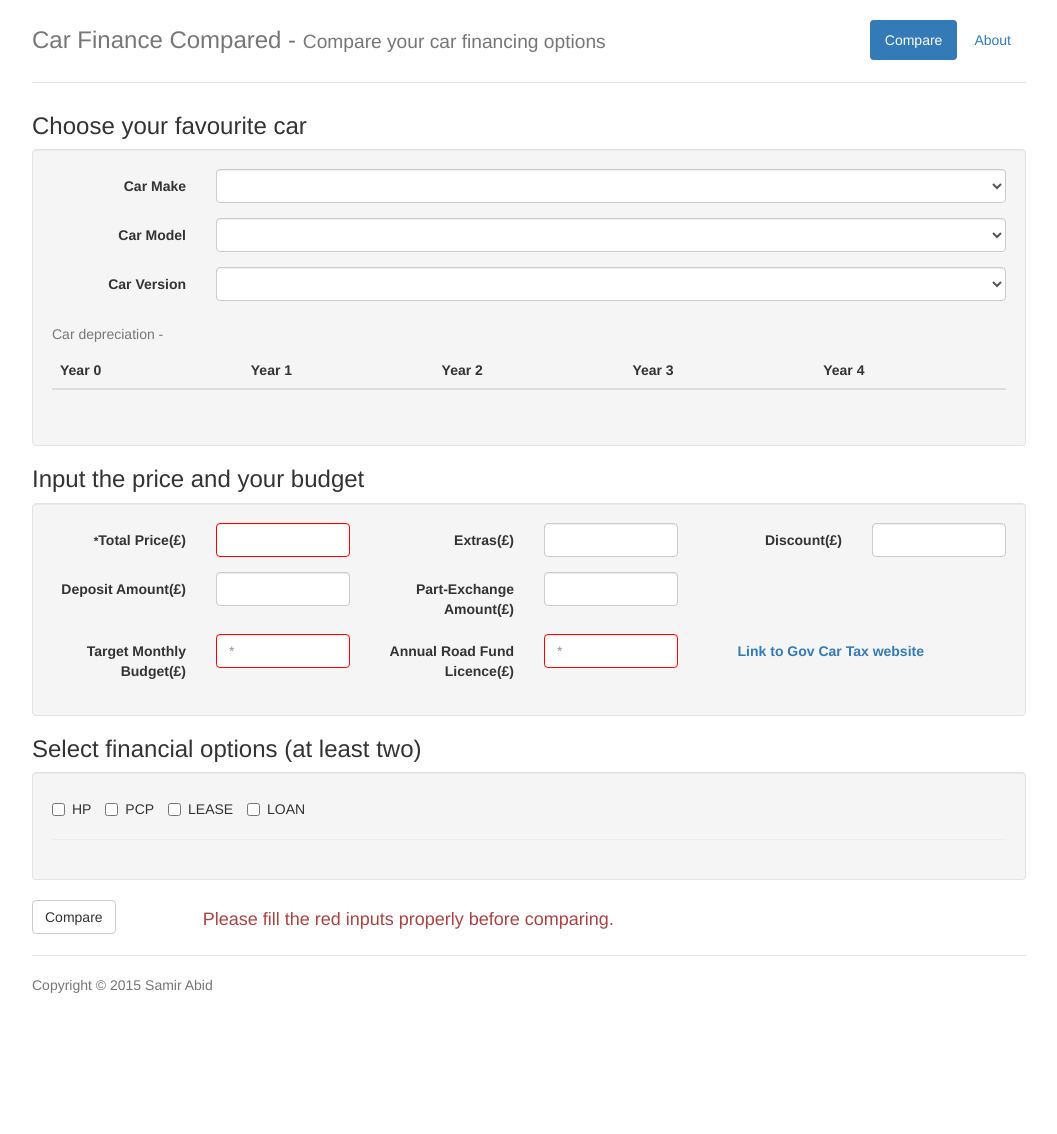
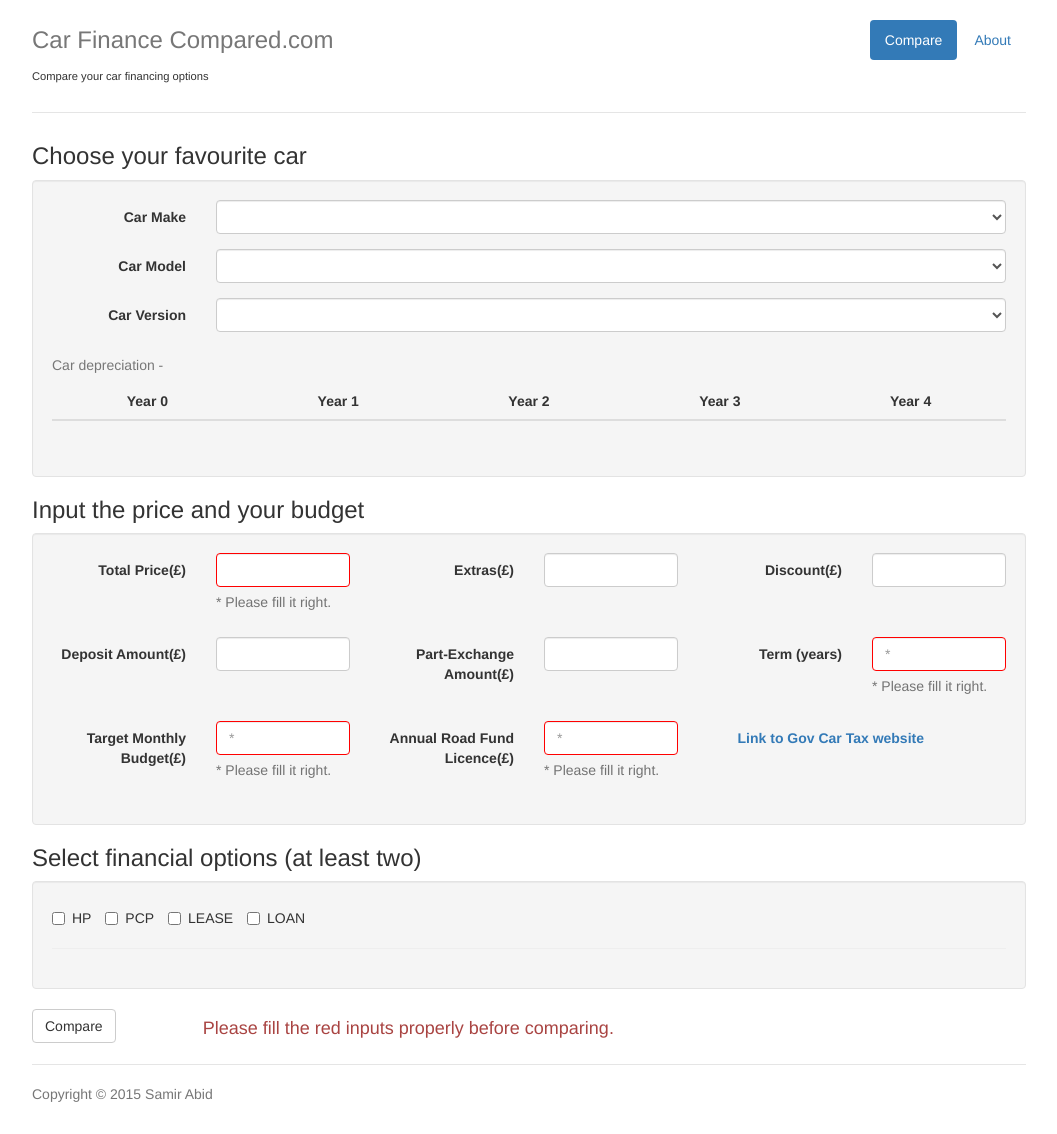
Before and after one commit to victorliun/pace_insight_car, a Django app: page / in a window 1280 px wide. Shown: the whole page, without its empty margins (111-1168 px from the left). Before the commit the page ends 993 px from the top, so only its background shows below. Run offline with Django 3.2, Linux system fonts and the light colour scheme; lists and menus that the app fills with data are empty; parts of the project's set-up code (start-up, migrations or seed data) failed here and were passed over; some libraries are stand-ins or nearby versions.

Commit message:
fix tasks issues

```diff
--- a/pace_insights/depreciation/views.py
+++ b/pace_insights/depreciation/views.py
@@ -34,6 +34,8 @@ def graph_data_api(request):
 
     px_amount = int(comp_form.get('pxAmount', 0))
     deposit_amount = int(comp_form.get('depositAmount', 0))
+
+    term = int(comp_form['term'])
     if comp_form.get('foHP') == 'True':
         hp_data = json.loads(comp_form.get('hp').decode('cp1252'))
         loan_at = hp_data['loan_at'] / 100.0
@@ -41,7 +43,7 @@ def graph_data_api(request):
         hp = HP(
             loan_at=loan_at,
             loan_at_end=loan_at_end,
-            term=hp_data['term'],
+            term=hp_data.get('term') or term,
             stick_price=int(stick_price),
             px_amount=px_amount,
             deposit_amount=deposit_amount,
@@ -59,12 +61,12 @@ def graph_data_api(request):
     if comp_form.get('foPCP') == 'True':
         pcp_data = json.loads(comp_form.get('pcp').decode('cp1252'))
         loan_at = pcp_data['loan_at'] / 100.0
-        ballon_value = pcp_data['ballon_value'] / 100.0
+        ballon_value = int(pcp_data['ballon_value'])
 
         pcp = PCP(
             ballon_value=ballon_value,
             loan_at=loan_at,
-            term=pcp_data['term'],
+            term=pcp_data.get('term') or term,
             stick_price=int(stick_price),
             px_amount=px_amount,
             deposit_amount=deposit_amount,
@@ -92,7 +94,7 @@ def graph_data_api(request):
             initial_payment=initial_payment,
             monthly=monthly,
             extras=extras,
-            term=lease_data['term'],
+            term=lease_data.get('term') or term,
             stick_price=int(stick_price),
             actual_annual=actual_annual,
             include=include_mileages,
@@ -116,7 +118,7 @@ def graph_data_api(request):
         loan_at_end = loan_data.get('loan_at_end',0)
         loan = Loan(
             loan_at=loan_at,
-            term=loan_data['term'],
+            term=loan_data.get('term') or term,
             loan_at_end=loan_at_end,
             stick_price=int(stick_price),
             px_amount=px_amount,
--- a/pace_insights/static/css/main.css
+++ b/pace_insights/static/css/main.css
@@ -99,6 +99,11 @@ body {
 
 .ng-invalid.ng-dirty, .ng-invalid {
   border-color: red;
+  content: "*****";
+}
+
+.table td, .table th {
+   text-align: center;
 }
 
 .ng-valid.ng-dirty{
--- a/pace_insights/static/js/graph.js
+++ b/pace_insights/static/js/graph.js
@@ -127,6 +127,5 @@ function create_graph(ddata){
         .attr("x", (width / 2))
         .attr("y", height + margin.bottom - 5)
         .attr("text-anchor", "middle")
-        .style("text-decoration", "underline")
-        .text("Estimated Monthly Cost Comparison");
+        .style("text-decoration", "underline");
 };
--- a/pace_insights/static/js/main.js
+++ b/pace_insights/static/js/main.js
@@ -81,6 +81,9 @@
           $scope.compCtrl.lease.extras = newValue;
         });
 
+        $scope.checkdata = function(data){
+            console.log(data);
+        }
     }]);
 
 
--- a/pace_insights/templates/index.html
+++ b/pace_insights/templates/index.html
@@ -29,7 +29,8 @@
           </ul>
         </nav>
       {%endblock%}
-        <h3 class='text-muted'>Car Finance Compared - <span class='subtitle'>Compare your car financing options</span></h3>
+        <h3 class='text-muted'>Car Finance Compared.com</h3>
+        <h4 class='subtitle'>Compare your car financing options</h4>
       </div>
       {%block page_body%}
       <div class="jumbotron">
--- a/pace_insights/templates/main.html
+++ b/pace_insights/templates/main.html
@@ -55,44 +55,50 @@
   <h3>Input the price and your budget</h3>
   <div class="well">
     <div class="form-group">
-      <label  for="carModel" class="col-sm-2 control-label">
-        <small ng-hide="compareForm.$valid">*</small>Total Price(£)</label>
+      <label  for="carModel" class="col-sm-2 control-label" title="The base price of the car.">Total Price(£)</label>
       <div class="col-sm-2">
         <input type="number" class="form-control" name="total_price" ng-model='compCtrl.totalPrice' required min="1">
+        <span ng-show="compareForm.total_price.$invalid" class="help-block">* Please fill it right.</span>
       </div>
 
-      <label  for="carModel" class="col-sm-2 control-label">Extras(£)</label>
+      <label  for="carModel" class="col-sm-2 control-label" title="The total price of all your extras.">Extras(£)</label>
       <div class="col-sm-2">
         <input type="number" class="form-control" id="extra_price" ng-model='compCtrl.extraPrice' min="1">
       </div>
 
-      <label  for="carModel" class="col-sm-2 control-label">Discount(£)</label>
+      <label  for="carModel" class="col-sm-2 control-label" title="The total discount you've negotiated in £." >Discount(£)</label>
       <div class="col-sm-2">
         <input type="number" class="form-control" id="discount" ng-model='compCtrl.discount'  min="1">
       </div>
     </div>
 
     <div class="form-group">
-      <label  for="carModel" class="col-sm-2 control-label">Deposit Amount(£)</label>
+      <label  for="carModel" class="col-sm-2 control-label"  title="What deposit are you putting in? (not including part-ex) Typically 10% minimum" >Deposit Amount(£)</label>
       <div class="col-sm-2">
         <input type="number" class="form-control" id="deposit_amount" ng-model='compCtrl.depositAmount' min="1">
       </div>
 
-      <label  for="carModel" class="col-sm-2 control-label">Part-Exchange Amount(£)</label>
+      <label  for="carModel" class="col-sm-2 control-label" title="If you're part exchanging a vehicle in the deal, what's its value?">Part-Exchange Amount(£)</label>
       <div class="col-sm-2">
         <input type="number" class="form-control" id="px_amount" ng-model='compCtrl.pxAmount'  min="1">
+      </div>
+      <label  for="term" class="col-sm-2 control-label">Term (years)</label>
+      <div class="col-sm-2">
+        <input type="number" class="form-control" name='term' ng-model='compCtrl.term' required min="1" placeholder='*'>
+        <span ng-show="compareForm.term.$invalid" class="help-block">* Please fill it right.</span>
       </div>
     </div>
 
     <div class="form-group">
-      <label  for="carModel" class="col-sm-2 control-label">Target Monthly Budget(£)</label>
+      <label  for="carModel" class="col-sm-2 control-label" title= "What's the maximum you're looking to spend regularly each month on the finance?">Target Monthly Budget(£)</label>
       <div class="col-sm-2">
-        <input type="number" class="form-control" id="monthly_budget" ng-model='compCtrl.monthlyBudget' required min="1" placeholder='*'>
+        <input type="number" class="form-control" name="monthly_budget" ng-model='compCtrl.monthlyBudget' required min="1" placeholder='*'><span ng-show="compareForm.monthly_budget.$invalid" class="help-block">* Please fill it right.</span>
       </div>
 
-      <label  for="tax" class="col-sm-2 control-label">Annual Road Fund Licence(£)</label>
+      <label  for="tax" class="col-sm-2 control-label" title="What is the annual Road Fund Licence amount. See link for help and use a best average approximation if it is complex.">Annual Road Fund Licence(£)</label>
       <div class="col-sm-2">
-        <input type="number" class="form-control" ng-model='compCtrl.tax' required min="1"  placeholder='*'>
+        <input type="number" class="form-control" ng-model='compCtrl.tax' required min="1" name='tax' placeholder='*'>
+        <span ng-show="compareForm.monthly_budget.$invalid" class="help-block">* Please fill it right.</span>
       </div>
       <label  for="tax" class="col-sm-3 control-label">
         <a href="https://www.gov.uk/vehicle-tax-rate-tables" target="_blank">Link to Gov Car Tax website</a></label>
@@ -120,12 +126,13 @@
         <div class="form-group">
           <label  for="term" class="col-sm-2 control-label">Term (years)</label>
           <div class="col-sm-2">
-            <input type="number" class="form-control" ng-model='compCtrl.hp.term' ng-required='compCtrl.foHP=="True"' min="1"  placeholder='*'>
+            <input type="number" class="form-control" ng-model='compCtrl.hp.term' min="1" >
           </div>
 
           <label  for="loan_at" class="col-sm-2 control-label">Loan at rate(%)</label>
           <div class="col-sm-2">
-            <input type="number" class="form-control" ng-model='compCtrl.hp.loan_at' ng-required='compCtrl.foHP=="True"'  placeholder='*' min="0" max="100">
+            <input type="number" class="form-control" ng-model='compCtrl.hp.loan_at' ng-required='compCtrl.foHP=="True"'  placeholder='*' min="0" max="100" name='hp_rate'>
+            <span ng-show="compareForm.hp_rate.$invalid" class="help-block">* Please fill it right.</span>
           </div>
         </div>
       </div>
@@ -136,17 +143,19 @@
         <div class="form-group">
           <label  for="term" class="col-sm-2 control-label">Term (years)</label>
           <div class="col-sm-2">
-            <input type="number" class="form-control" ng-model='compCtrl.pcp.term' ng-required='compCtrl.foPCP=="True"'  placeholder='*' min="1">
+            <input type="number" class="form-control" ng-model='compCtrl.pcp.term' min="1">
           </div>
 
           <label  for="loan_at" class="col-sm-2 control-label">Loan at rate(%)</label>
           <div class="col-sm-2">
-            <input type="number" class="form-control" ng-model='compCtrl.pcp.loan_at' ng-required='compCtrl.foPCP=="True"'  placeholder='*' min="0" max="100">
+            <input type="number" class="form-control" ng-model='compCtrl.pcp.loan_at' ng-required='compCtrl.foPCP=="True"' name='pcp_rate' placeholder='*' min="0" max="100">
+            <span ng-show="compareForm.pcp_rate.$invalid" class="help-block">* Please fill it right.</span>
           </div>
 
-          <label  for="loanAtEnd" class="col-sm-2 control-label">Ballon/Value(%)</label>
+          <label  for="loanAtEnd" class="col-sm-2 control-label">Ballon/Value(£)</label>
           <div class="col-sm-2">
-            <input type="number" class="form-control" ng-model='compCtrl.pcp.ballon_value'  min="0" max='100' placeholder='*' ng-required='compCtrl.foPCP=="True"' >
+            <input type="number" class="form-control" ng-model='compCtrl.pcp.ballon_value'  min="0"placeholder='*' ng-required='compCtrl.foPCP=="True"' name='pcp_ballon_value'>
+          <span ng-show="compareForm.pcp_ballon_value.$invalid" class="help-block">* Please fill it right.</span>
           </div>
         </div>
       </div>
@@ -157,25 +166,28 @@
         <div class="form-group">
           <label  for="term" class="col-sm-2 control-label">Term (years)</label>
           <div class="col-sm-2">
-            <input type="number" class="form-control" ng-model='compCtrl.lease.term' ng-required='compCtrl.foLease=="True"' placeholder='*' min="1">
+            <input type="number" class="form-control" ng-model='compCtrl.lease.term' min="1">
           </div>
 
           <label  for="extras" class="col-sm-2 control-label">Extras(£)</label>
           <div class="col-sm-2">
-            <input type="number" class="form-control" ng-model='compCtrl.lease.extras'  min="1"  placeholder='*' ng-required='compCtrl.foLease=="True"'>
+            <input type="number" class="form-control" ng-model='compCtrl.lease.extras' name="lease_extras" min="1"  placeholder='*' ng-required='compCtrl.foLease=="True"'>
           </div>
+        <span ng-show="compareForm.lease_extras.$invalid" class="help-block">* Please fill it right.</span>
         </div>
 
         <div class="form-group">
 
           <label  for="initial_payment" class="col-sm-2 control-label">Initial payment(£)</label>
           <div class="col-sm-2">
-            <input type="number" class="form-control" ng-model='compCtrl.lease.initial_payment' placeholder='*' ng-required='compCtrl.foLease=="True"'  min="1">
+            <input type="number" class="form-control" ng-model='compCtrl.lease.initial_payment' placeholder='*' ng-required='compCtrl.foLease=="True"' name='lease_initial_payment'  min="1">
+            <span ng-show="compareForm.lease_initial_payment.$invalid" class="help-block">* Please fill it right.</span>
           </div>
 
           <label  for="monthly" class="col-sm-2 control-label">Monthly Payment(£)</label>
           <div class="col-sm-2">
-            <input type="number" class="form-control" ng-model='compCtrl.lease.monthly'  min="1"  placeholder='*' ng-required='compCtrl.foLease=="True"'>
+            <input type="number" class="form-control" ng-model='compCtrl.lease.monthly'  min="1"  placeholder='*' ng-required='compCtrl.foLease=="True"' name='lease_monthly'>
+          <span ng-show="compareForm.lease_monthly.$invalid" class="help-block">* Please fill it right.</span>
           </div>
         </div>
 
@@ -202,12 +214,13 @@
         <div class="form-group">
           <label  for="term" class="col-sm-2 control-label">Term (years)</label>
           <div class="col-sm-2">
-            <input type="number" class="form-control" id="total_price" ng-model='compCtrl.loan.term'  placeholder='*' ng-required='compCtrl.foLoan=="True"' min="1">
+            <input type="number" class="form-control" id="total_price" ng-model='compCtrl.loan.term' min="1">
           </div>
 
           <label  for="loan_at" class="col-sm-2 control-label">Loan at rate(%)</label>
           <div class="col-sm-2">
-            <input type="number" class="form-control" id="loan_at" ng-model='compCtrl.loan.loan_at'  placeholder='*' ng-required='compCtrl.foLoan=="True"'  min="0" max="100">
+            <input type="number" class="form-control" id="loan_at" ng-model='compCtrl.loan.loan_at'  placeholder='*' ng-required='compCtrl.foLoan=="True"'  min="0" max="100" name='loan_rate'>
+          <span ng-show="compareForm.loan_rate.$invalid" class="help-block">* Please fill it right.</span>
           </div>
 
           <label  for="loanAtEnd" class="col-sm-2 control-label">Loan at end(£)</label>
@@ -227,9 +240,11 @@
       <h4 class="text-danger">Please fill the red inputs properly before comparing.</h4>
     </div>
   </div>
-  <div class='well payGraph' ng-show="compCtrl.showGraph=='True'">
+  <div class='graph-info'  ng-show="compCtrl.showGraph=='True'">
+  <h3>Estimated Monthly Cost Comparison</h3>
+    <div class='well payGraph'>
     </div>
-  <div class='well'  ng-show="compCtrl.showGraph=='True'">
+    <div class='well'>
       <p>
         These figures compare the true cost of financing the car. For each type they include the relevant adjustments. For example, for HP you'll have paid off all the finance but will have equity in the car depending on its depreciation. Here the True Monthly cost is therefore what it's cost you in depreciation, plus interest, plus road fund licence over the period. Whilst your actual monthly payments will be higher, you can now compare this method with the others.
       </p>
@@ -237,7 +252,7 @@
         In simple terms, you're looking for the lowest True Monthly cost, with a Regular monthly payment you can manage.
       </p>
     </div>
-  <table class="table" ng-show="compCtrl.showGraph=='True'">
+    <table class="table">
       <caption>Total spend £ per finance type</caption>
       <thead>
         <tr>
@@ -256,6 +271,7 @@
         </tr>
       </tbody>
     </table>
+  </div>
 </form>
 </div>
 {%endblock%}
```
Lines whose indentation alone changed are shown as unchanged.
